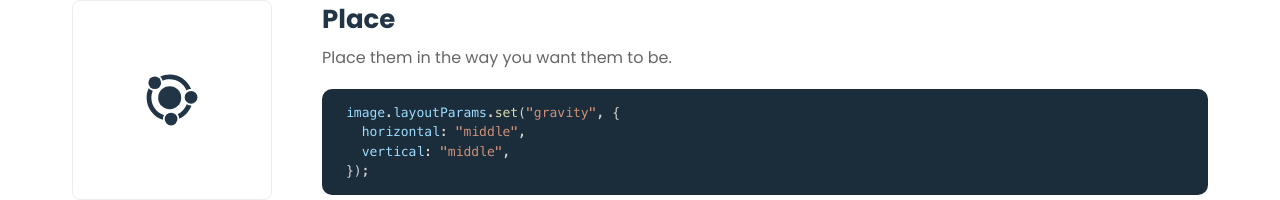
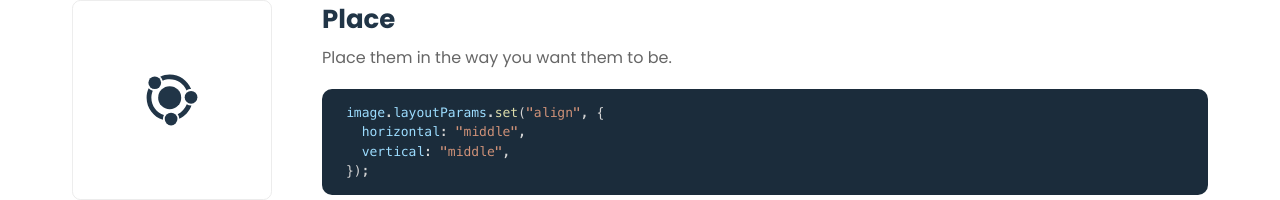
Before and after one commit to martiserra99/canvas-user-interface-docs, a Next.js app: page / in a window 1280 px wide. Shown: the part 1303-1503 px from the top of the page. Built offline with nearby package versions, Linux system fonts and the light colour scheme.

Commit message:
Change gravity to align in home page

```diff
--- a/src/pages/home/components/steps/steps.js
+++ b/src/pages/home/components/steps/steps.js
@@ -29,7 +29,7 @@ export default function Steps() {
             Place them in the way you want them to be.
           </p>
           <Code language="javascript">
-            {`image.layoutParams.set("gravity", {\n  horizontal: "middle",\n  vertical: "middle",\n});`}
+            {`image.layoutParams.set("align", {\n  horizontal: "middle",\n  vertical: "middle",\n});`}
           </Code>
         </div>
       </div>
```
